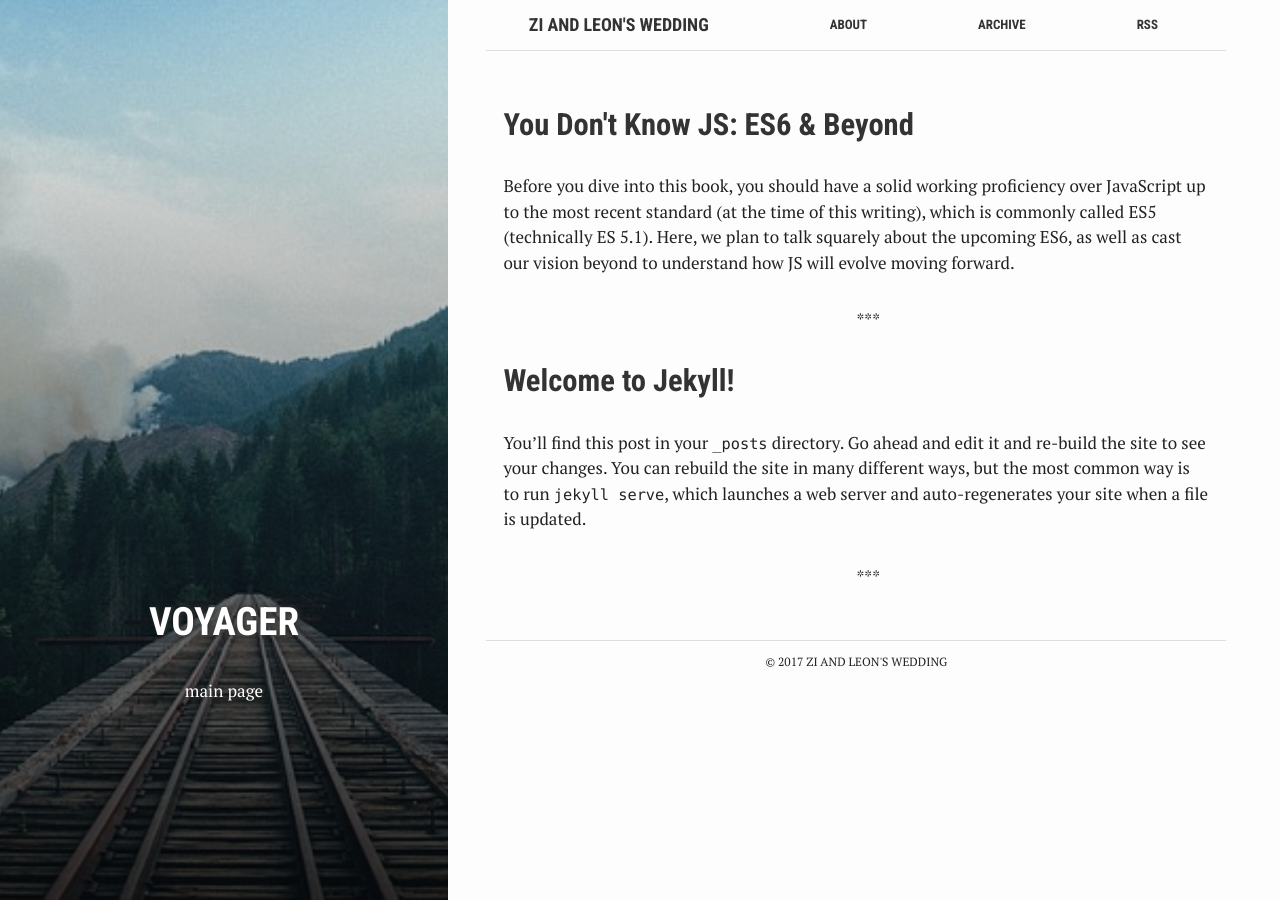
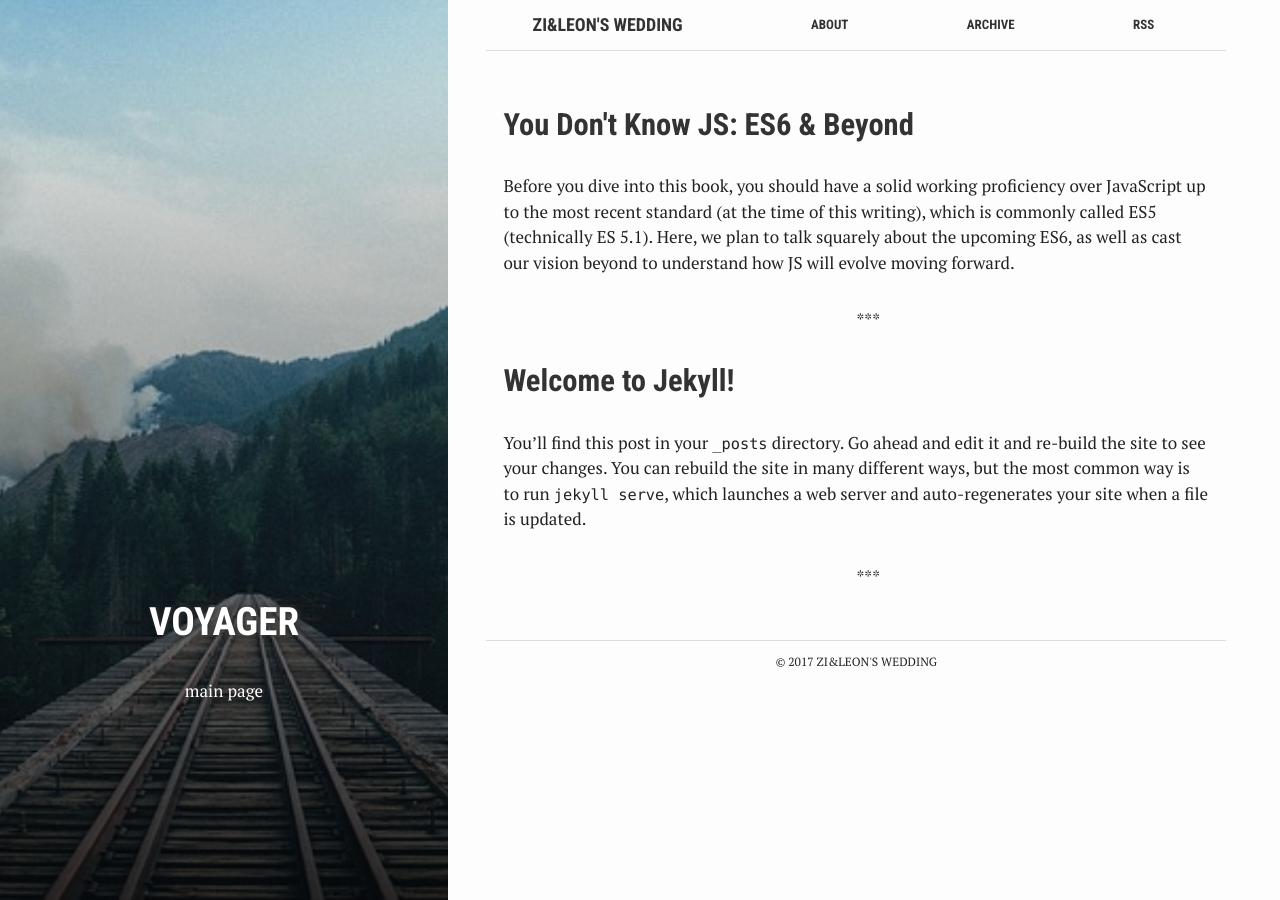
Before and after one commit to zwyls/zwyls.github.io, a Jekyll site: the page built from index.html, in a window 1280 px wide. Built offline with Jekyll 4.4.1, drawn with Linux system fonts in a browser that asks for light colours.

Commit message:
add theme

```diff
--- a/_config.yml
+++ b/_config.yml
@@ -6,7 +6,7 @@
 # 'jekyll serve'. If you change this file, please restart the server process.
 
 # Site settings
-title: Zi and Leon's Wedding
+title: Zi&Leon's Wedding
 email: ysun35@bu.edu
 description: > # this means to ignore newlines until "baseurl:"
   Website for the wedding details.
```
